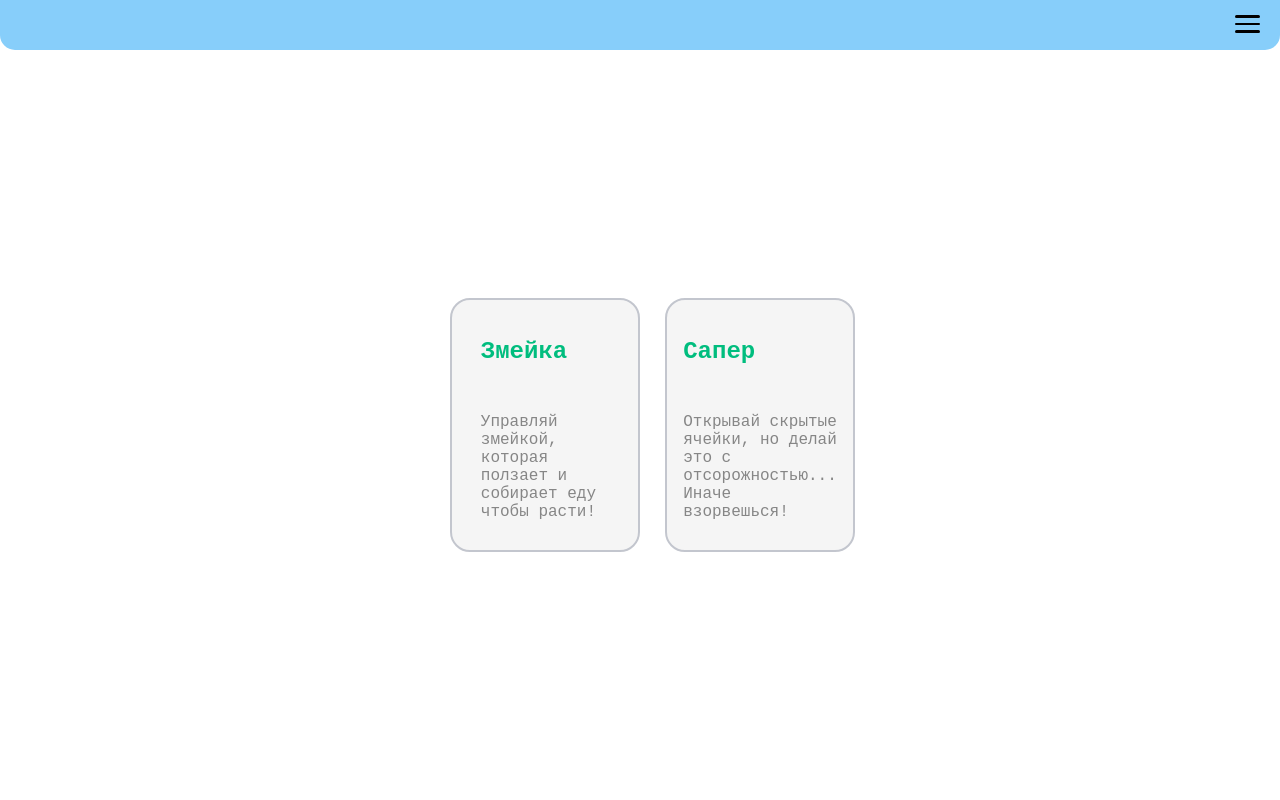
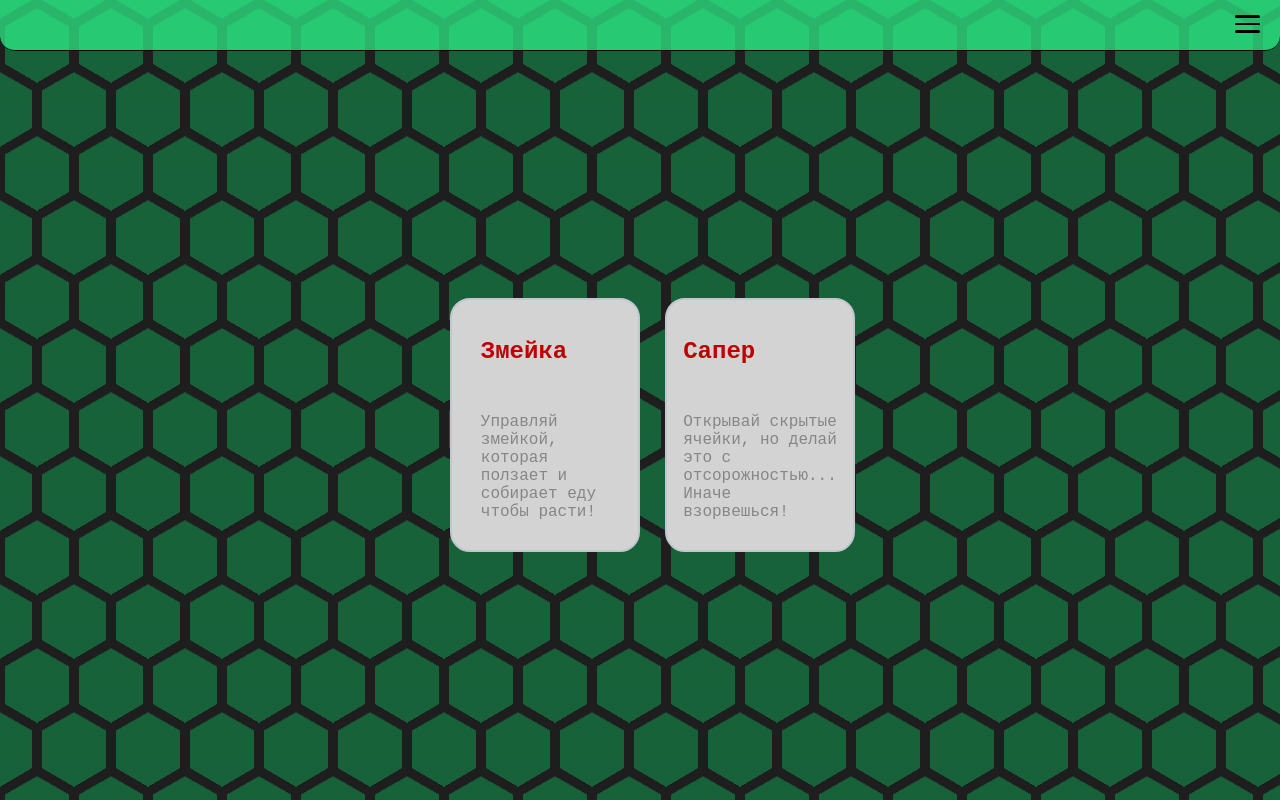
Before and after one commit to Hackerpro335/bigger-project, a plain HTML site: page index.html in a window 1280 px wide. Drawn offline with Linux system fonts and the light colour scheme.

Commit message:
sdfdsfdsf

```diff
--- a/index.html
+++ b/index.html
@@ -17,7 +17,7 @@
                 <div class="bar bar--3"></div>
             </label>
     </header>
-      <main>
+      <main class="container">
           <div class="card">
             <div class="card-details">
               <p class="text-title">Змейка</p>
--- a/sapper-master/sapper.css
+++ b/sapper-master/sapper.css
@@ -13,13 +13,28 @@ body{
 header{
     width: 100%;
     display: flex;
-    background: lightskyblue;
+    background: #1f70ccab;
+    border-bottom: solid black 1px;
     position: fixed;
     justify-content: space-between;
     padding-left: 5px;
     padding-right: 5px;
     border-radius: 0px 0px 15px 15px;
 }
+.container {
+    width: 100%;
+    height: 100%;
+    --s: 37px; /* control the size */
+
+    --c: #0000, #1a64b9 0.5deg 119.5deg, #0000 120deg;
+    --g1: conic-gradient(from 60deg at 56.25% calc(425% / 6), var(--c));
+    --g2: conic-gradient(from 180deg at 43.75% calc(425% / 6), var(--c));
+    --g3: conic-gradient(from -60deg at 50% calc(175% / 12), var(--c));
+    background: var(--g1), var(--g1) var(--s) calc(1.73 * var(--s)), var(--g2),
+      var(--g2) var(--s) calc(1.73 * var(--s)), var(--g3) var(--s) 0,
+      var(--g3) 0 calc(1.73 * var(--s)) #1e1e1e;
+    background-size: calc(2 * var(--s)) calc(3.46 * var(--s));
+  }
 main{
     padding-top: -12px;
     display: flex;
@@ -97,6 +112,7 @@ a, img{
 }
 div#sapper_time{
     text-align: center;
+    color: white;
 }
 #sapper_table_main td{
     border-top:2px solid #C4C4C4;
@@ -121,6 +137,7 @@ div#sapper_time{
 #sapper_settings{
     text-align: center;
     font-family: Arial;
+    color: white;
 }
 #sapper_settings input[type=text]{
     width: 22px;
--- a/styles/styles.css
+++ b/styles/styles.css
@@ -10,21 +10,36 @@ html, body{
 body{
     background: white;
 }
+.container {
+  width: 100%;
+  height: 100%;
+  --s: 37px; /* control the size */
+
+  --c: #0000, #0ec26269 0.5deg 119.5deg, #0000 120deg;
+  --g1: conic-gradient(from 60deg at 56.25% calc(425% / 6), var(--c));
+  --g2: conic-gradient(from 180deg at 43.75% calc(425% / 6), var(--c));
+  --g3: conic-gradient(from -60deg at 50% calc(175% / 12), var(--c));
+  background: var(--g1), var(--g1) var(--s) calc(1.73 * var(--s)), var(--g2),
+    var(--g2) var(--s) calc(1.73 * var(--s)), var(--g3) var(--s) 0,
+    var(--g3) 0 calc(1.73 * var(--s)) #1e1e1e;
+  background-size: calc(2 * var(--s)) calc(3.46 * var(--s));
+}
+header{
+    width: 100%;
+    display: flex;
+    background: #2ff68cb2;
+    border-bottom: solid black 1px;
+    position: fixed;
+    justify-content: space-between;
+    padding-left: 5px;
+    padding-right: 5px;
+    border-radius: 0px 0px 15px 15px;
+}
 main{
     padding-top: 50px;
     display: flex;
     justify-content: center;
     align-items: center;
-}
-header{
-    width: 100%;
-    display: flex;
-    background: lightskyblue;
-    position: fixed;
-    justify-content: space-between;
-    padding-left: 5px;
-    padding-right: 5px;
-    border-radius: 0px 0px 15px 15px;
 }
 a{
     margin: 0px 0px 0px 15px;
@@ -99,7 +114,7 @@ main{
     width: 190px;
     height: 254px;
     border-radius: 20px;
-    background: #f5f5f5;
+    background: lightgray;
     position: relative;
     padding: 1.8rem;
     border: 2px solid #c3c6ce;
@@ -110,7 +125,7 @@ main{
   }
 
   .card-details {
-    color: rgb(0, 189, 126);
+    color: rgb(189, 0, 0);
     height: 100%;
     gap: .5em;
     display: grid;
@@ -127,7 +142,7 @@ main{
     width: 70%;
     border-radius: 1rem;
     border: none;
-    background-color: #00f891;
+    background-color: rgb(189, 0, 0);
     color: #fff;
     font-size: 1rem;
     padding: .5rem 1rem;
@@ -153,7 +168,7 @@ main{
 
   /*Hover*/
   .card:hover {
-    border-color: rgb(0, 189, 126);
+    border-color: rgb(189, 0, 0);
     -webkit-box-shadow: 19px 18px 17px -9px rgba(34, 60, 80, 0.31);
     -moz-box-shadow: 19px 18px 17px -9px rgba(34, 60, 80, 0.31);
     box-shadow: 19px 18px 17px -9px rgba(34, 60, 80, 0.31);
```
Also changed, not shown: sapper-master/index.html (+1 -1 lines), snake/snake.html (+20 -4 lines).
